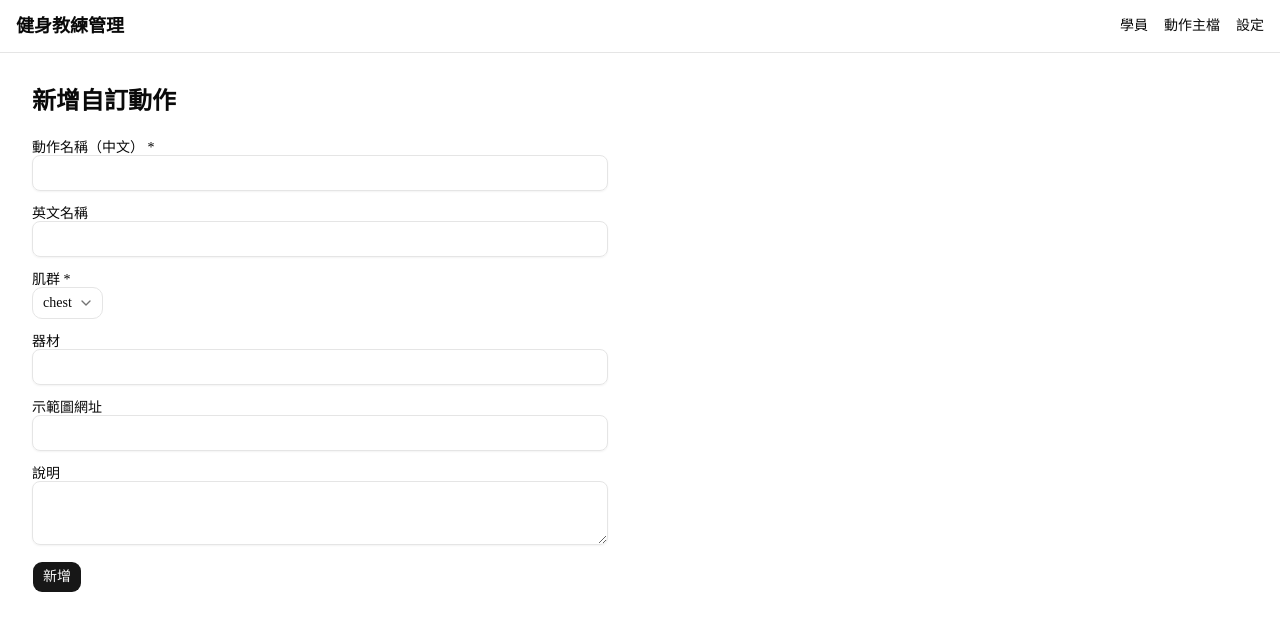
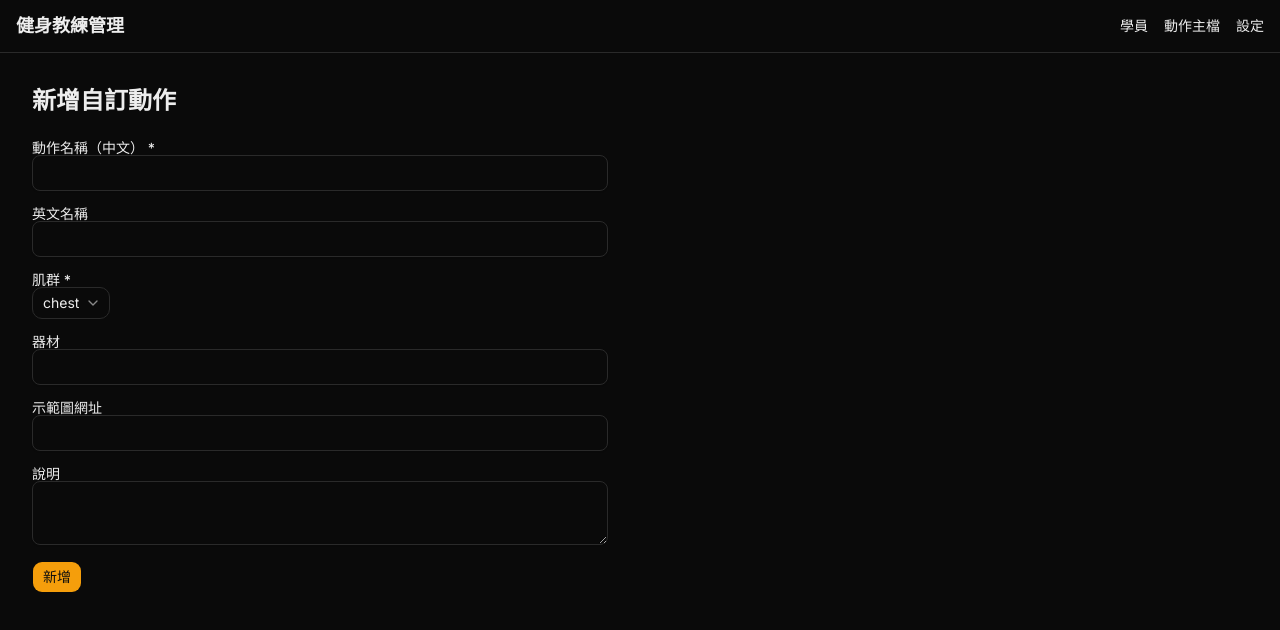
Before and after one commit to keroro7539511/gym-coach, a Next.js app: page /exercises/new in a window 1280 px wide. Shown: the top 630 px of the page. Built offline with nearby package versions, Linux system fonts and the light colour scheme.

Commit message:
feat(ui): apply dark charcoal + amber theme tokens and load Inter/JetBrains Mono
Co-Authored-By: Claude Opus 4.7 (1M context) <noreply@anthropic.com>

```diff
--- a/src/app/globals.css
+++ b/src/app/globals.css
@@ -8,7 +8,7 @@
   --color-background: var(--background);
   --color-foreground: var(--foreground);
   --font-sans: var(--font-sans);
-  --font-mono: var(--font-geist-mono);
+  --font-mono: var(--font-mono);
   --font-heading: var(--font-sans);
   --color-sidebar-ring: var(--sidebar-ring);
   --color-sidebar-border: var(--sidebar-border);
@@ -49,82 +49,79 @@
 }
 
 :root {
-  --background: oklch(1 0 0);
-  --foreground: oklch(0.145 0 0);
-  --card: oklch(1 0 0);
-  --card-foreground: oklch(0.145 0 0);
-  --popover: oklch(1 0 0);
-  --popover-foreground: oklch(0.145 0 0);
-  --primary: oklch(0.205 0 0);
-  --primary-foreground: oklch(0.985 0 0);
-  --secondary: oklch(0.97 0 0);
-  --secondary-foreground: oklch(0.205 0 0);
-  --muted: oklch(0.97 0 0);
-  --muted-foreground: oklch(0.556 0 0);
-  --accent: oklch(0.97 0 0);
-  --accent-foreground: oklch(0.205 0 0);
-  --destructive: oklch(0.577 0.245 27.325);
-  --border: oklch(0.922 0 0);
-  --input: oklch(0.922 0 0);
-  --ring: oklch(0.708 0 0);
-  --chart-1: oklch(0.87 0 0);
-  --chart-2: oklch(0.556 0 0);
-  --chart-3: oklch(0.439 0 0);
-  --chart-4: oklch(0.371 0 0);
-  --chart-5: oklch(0.269 0 0);
+  color-scheme: dark;
+
+  /* 自訂語意色階 */
+  --surface-1: #0e0e0e;
+  --surface-2: #161616;
+  --surface-3: #1f1f1f;
+  --border-subtle: #1f1f1f;
+  --border-strong: #3a3a3a;
+
+  /* shadcn 變數對映 */
+  --background: #0a0a0a;
+  --foreground: #ededed;
+  --card: #161616;
+  --card-foreground: #ededed;
+  --popover: #161616;
+  --popover-foreground: #ededed;
+  --primary: #f59e0b;
+  --primary-foreground: #0e0e0e;
+  --secondary: #1f1f1f;
+  --secondary-foreground: #ededed;
+  --muted: #1f1f1f;
+  --muted-foreground: #888888;
+  --accent: #1f1f1f;
+  --accent-foreground: #f59e0b;
+  --destructive: #ef4444;
+  --destructive-foreground: #ededed;
+  --border: #2a2a2a;
+  --input: #2a2a2a;
+  --ring: #f59e0b;
+
+  /* charts（保留以免破壞） */
+  --chart-1: #f59e0b;
+  --chart-2: #d97706;
+  --chart-3: #888888;
+  --chart-4: #555555;
+  --chart-5: #2a2a2a;
+
   --radius: 0.625rem;
-  --sidebar: oklch(0.985 0 0);
-  --sidebar-foreground: oklch(0.145 0 0);
-  --sidebar-primary: oklch(0.205 0 0);
-  --sidebar-primary-foreground: oklch(0.985 0 0);
-  --sidebar-accent: oklch(0.97 0 0);
-  --sidebar-accent-foreground: oklch(0.205 0 0);
-  --sidebar-border: oklch(0.922 0 0);
-  --sidebar-ring: oklch(0.708 0 0);
-}
 
-.dark {
-  --background: oklch(0.145 0 0);
-  --foreground: oklch(0.985 0 0);
-  --card: oklch(0.205 0 0);
-  --card-foreground: oklch(0.985 0 0);
-  --popover: oklch(0.205 0 0);
-  --popover-foreground: oklch(0.985 0 0);
-  --primary: oklch(0.922 0 0);
-  --primary-foreground: oklch(0.205 0 0);
-  --secondary: oklch(0.269 0 0);
-  --secondary-foreground: oklch(0.985 0 0);
-  --muted: oklch(0.269 0 0);
-  --muted-foreground: oklch(0.708 0 0);
-  --accent: oklch(0.269 0 0);
-  --accent-foreground: oklch(0.985 0 0);
-  --destructive: oklch(0.704 0.191 22.216);
-  --border: oklch(1 0 0 / 10%);
-  --input: oklch(1 0 0 / 15%);
-  --ring: oklch(0.556 0 0);
-  --chart-1: oklch(0.87 0 0);
-  --chart-2: oklch(0.556 0 0);
-  --chart-3: oklch(0.439 0 0);
-  --chart-4: oklch(0.371 0 0);
-  --chart-5: oklch(0.269 0 0);
-  --sidebar: oklch(0.205 0 0);
-  --sidebar-foreground: oklch(0.985 0 0);
-  --sidebar-primary: oklch(0.488 0.243 264.376);
-  --sidebar-primary-foreground: oklch(0.985 0 0);
-  --sidebar-accent: oklch(0.269 0 0);
-  --sidebar-accent-foreground: oklch(0.985 0 0);
-  --sidebar-border: oklch(1 0 0 / 10%);
-  --sidebar-ring: oklch(0.556 0 0);
+  /* sidebar 不會用到，但保留變數避免 shadcn 抱怨 */
+  --sidebar: #161616;
+  --sidebar-foreground: #ededed;
+  --sidebar-primary: #f59e0b;
+  --sidebar-primary-foreground: #0e0e0e;
+  --sidebar-accent: #1f1f1f;
+  --sidebar-accent-foreground: #f59e0b;
+  --sidebar-border: #2a2a2a;
+  --sidebar-ring: #f59e0b;
+
+  /* 字型 */
+  --font-sans:
+    var(--font-sans-import), 'Inter', -apple-system, BlinkMacSystemFont,
+    'Noto Sans TC', 'PingFang TC', sans-serif;
+  --font-mono:
+    var(--font-mono-import), 'JetBrains Mono', 'SF Mono', Menlo, Consolas,
+    monospace;
 }
 
 @layer base {
   * {
     @apply border-border outline-ring/50;
   }
-  body {
-    @apply bg-background text-foreground;
-  }
   html {
     @apply font-sans;
   }
+  body {
+    @apply bg-background text-foreground;
+    -webkit-font-smoothing: antialiased;
+    -moz-osx-font-smoothing: grayscale;
+  }
+  /* numeric inputs 預設用 mono */
+  input[type="number"] {
+    font-family: var(--font-mono);
+    font-variant-numeric: tabular-nums;
+  }
 }
--- a/src/app/layout.tsx
+++ b/src/app/layout.tsx
@@ -1,5 +1,18 @@
+import { Inter, JetBrains_Mono } from "next/font/google";
 import { Nav } from "@/components/nav";
 import "./globals.css";
+
+const inter = Inter({
+  subsets: ["latin"],
+  variable: "--font-sans-import",
+  display: "swap",
+});
+
+const mono = JetBrains_Mono({
+  subsets: ["latin"],
+  variable: "--font-mono-import",
+  display: "swap",
+});
 
 export const metadata = {
   title: "健身教練管理",
@@ -7,7 +20,7 @@ export const metadata = {
 
 export default function RootLayout({ children }: { children: React.ReactNode }) {
   return (
-    <html lang="zh-TW">
+    <html lang="zh-TW" className={`${inter.variable} ${mono.variable}`}>
       <body>
         <Nav />
         <main>{children}</main>
```
